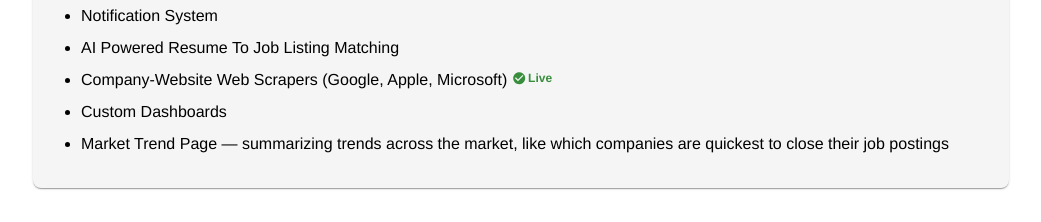
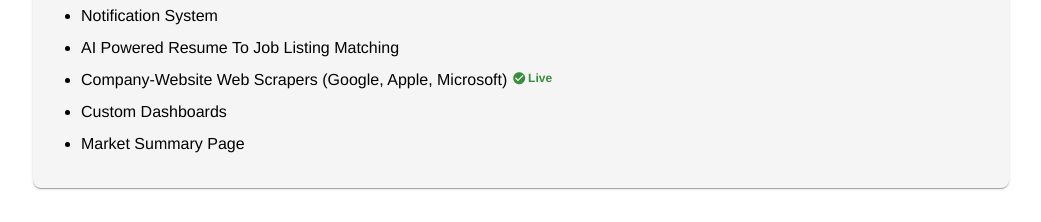
Before and after one commit to brendanpotter00/Job-Visualizer-Notifier, a React (Vite) app in the folder src/frontend/: page /why in a window 1280 px wide. Shown: the part 880-1102 px from the top of the page, without its empty margins (239-1280 px from the left). Built offline with nearby package versions, Linux system fonts and the light colour scheme; no server answers; a web font is replaced by a local one.

Commit message:
Shorten Market Summary Page roadmap bullet
Trim the market trend bullet to a concise single label matching the
other roadmap items.

Co-Authored-By: Claude Opus 4.8 (1M context) <noreply@anthropic.com>
Claude-Session: https://claude.ai/code/session_01WENMGbgSa6qSRC2chcQtH8

```diff
--- a/src/frontend/src/pages/WhyPage/WhyPage.tsx
+++ b/src/frontend/src/pages/WhyPage/WhyPage.tsx
@@ -162,8 +162,7 @@ export function WhyPage() {
               Custom Dashboards
             </Typography>
             <Typography component="li" variant="body1" sx={{ mb: 1 }}>
-              Market Trend Page — summarizing trends across the market, like which
-              companies are quickest to close their job postings
+              Market Summary Page
             </Typography>
           </Box>
         </Paper>
```
